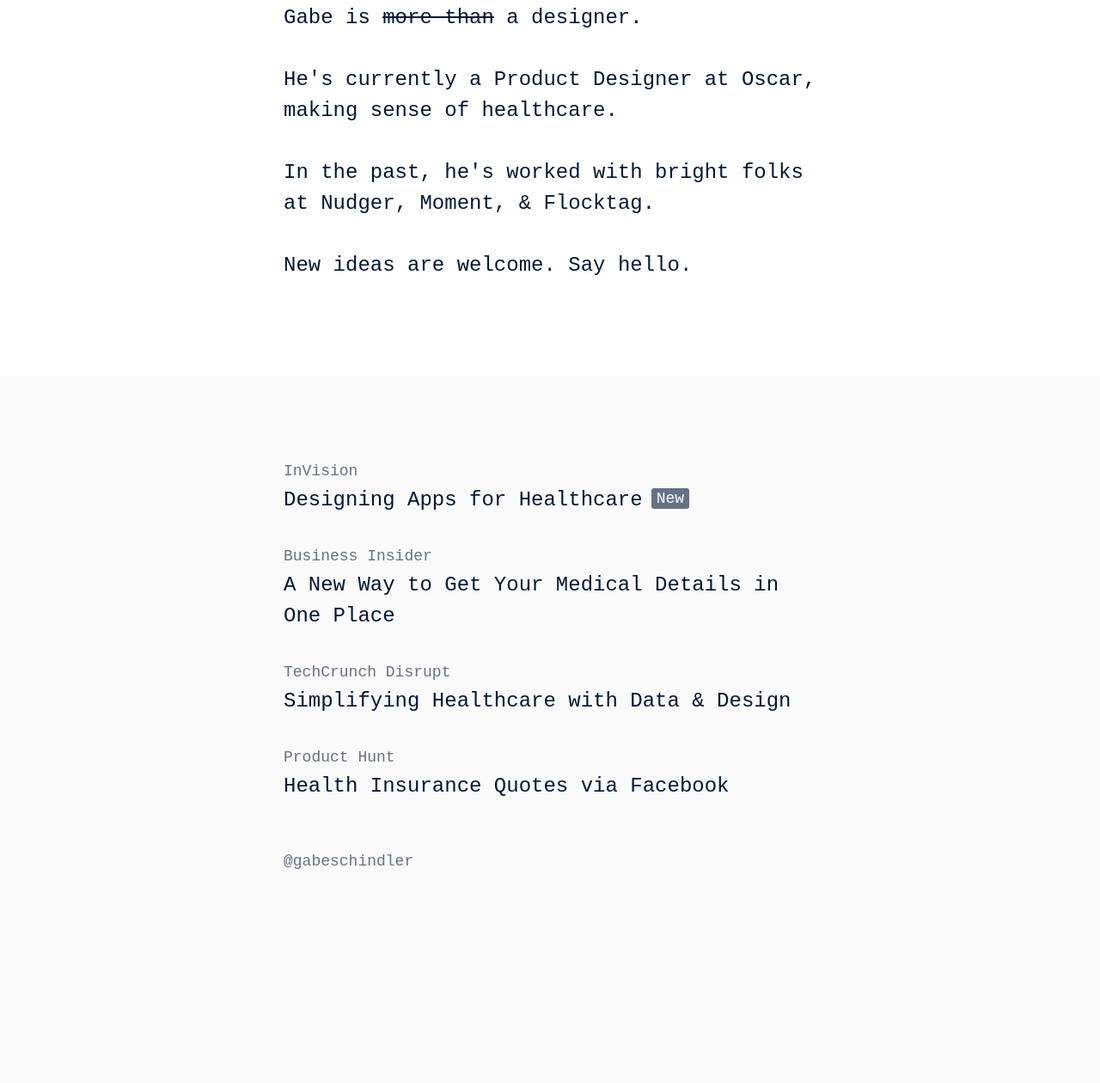
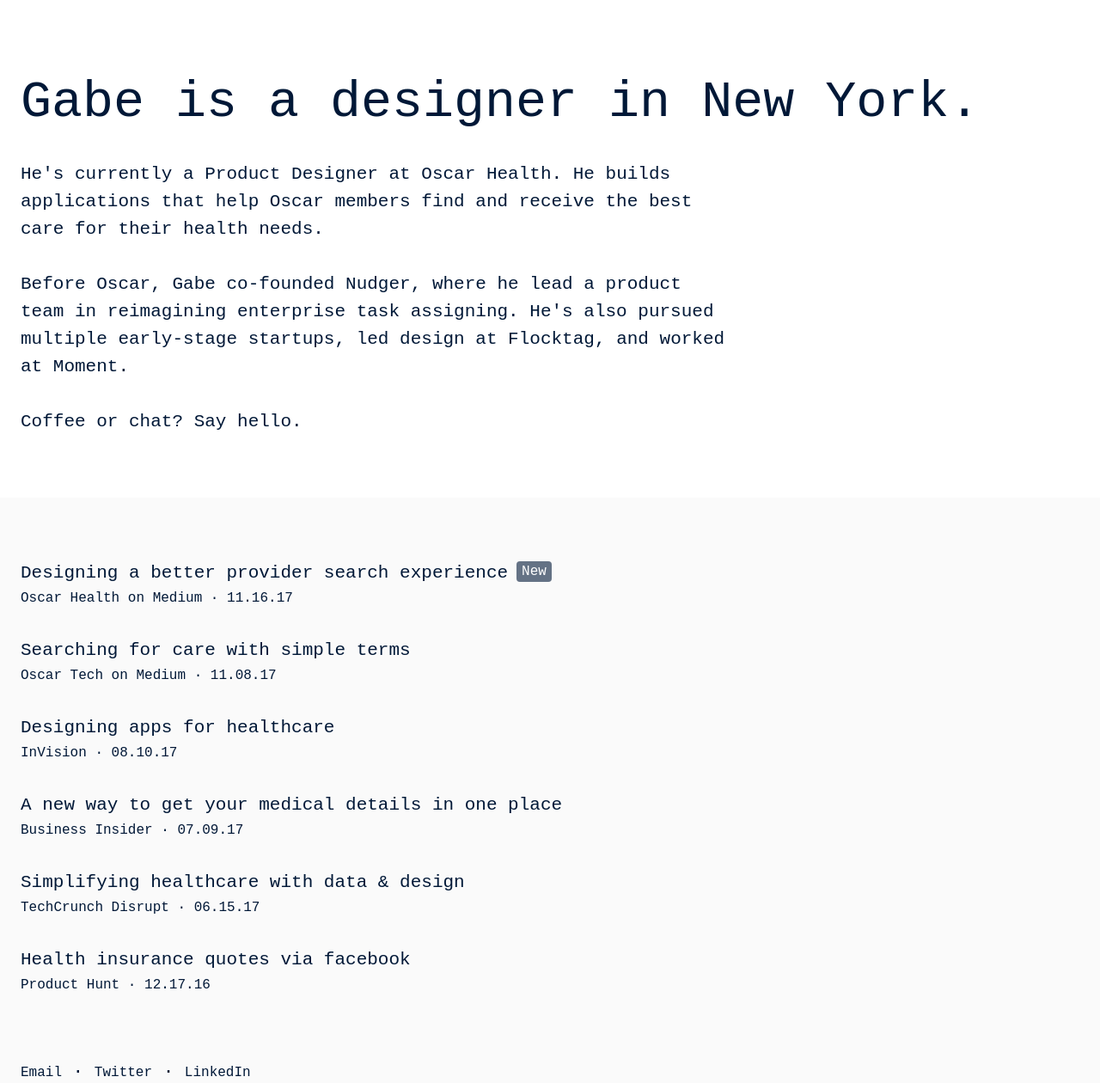
Before and after one commit to gschindler/gschindler.github.io, a plain HTML site: page index.html in a window 1280 px wide. Shown: the part 97-1357 px from the top of the page at 86% size. Before the commit the page ends 1166 px from the top, so only its background shows below. Drawn offline with Linux system fonts and the light colour scheme; a web font is replaced by a local one.

Commit message:
updated layout, new medium articles

```diff
--- a/index.html
+++ b/index.html
@@ -24,43 +24,54 @@
   <body>
     <div class="center">
       <div class="interior">
+        <h1>
+          Gabe is a designer in New York.
+        </h1>
         <p>
-          Gabe is <span class="strike">more than</span> a designer.
+          He's currently a Product Designer at <a class="p-link" href="https://www.hioscar.com/" target="_blank">Oscar Health</a>.
+          He builds applications that help Oscar members find and receive the best care for their health needs.
         </p>
         <p>
-          He's currently a Product Designer at <a class="p-link" href="https://www.hioscar.com/" target="_blank">Oscar</a>, making sense of healthcare.
+          Before Oscar, Gabe co-founded <a class="p-link" href="https://www.nudger.co/" target="_blank">Nudger</a>,
+          where he lead a product team in reimagining enterprise task assigning. He's also pursued multiple early-stage startups,
+          led design at <a class="p-link" href="https://www.flocktag.com/loyalty" target="_blank">Flocktag</a>, and worked at
+          <a class="p-link" href="http://www.momentdesign.com/" target="_blank">Moment</a>.
         </p>
         <p>
-          In the past, he's worked with bright folks at
-          <a class="p-link" href="https://www.nudger.co/" target="_blank">Nudger</a>,
-          <a class="p-link" href="http://www.momentdesign.com/" target="_blank">Moment</a>, &
-          <a class="p-link" href="https://www.flocktag.com/loyalty" target="_blank">Flocktag</a>.
-        </p>
-        <p>
-          New ideas are welcome. Say <a class="p-link" href="mailto:gabeschindler@gmail.com?Subject=Gabe%20<>%20New%20Friend" target="_top">hello</a>.
+          Coffee or chat? Say <a class="p-link" href="mailto:gabeschindler@gmail.com?Subject=Gabe%20<>%20New%20friend" target="_top">hello</a>.
         </p>
       </div>
     </div>
     <div class="footer">
+      <a class="footer-link" href="https://medium.com/oscar-tech/designing-a-better-provider-search-experience-858bc89d0032" target="_blank">
+        <div class="footer-text">Designing a better provider search experience<span class="new">New</span></div>
+        <div class="footer-title">Oscar Health on Medium · 11.16.17</div>
+      </a>
+      <a class="footer-link" href="https://medium.com/oscar-tech/searching-for-care-with-simple-terms-7fc0f3bb7f77" target="_blank">
+        <div class="footer-text">Searching for care with simple terms</div>
+        <div class="footer-title">Oscar Tech on Medium · 11.08.17</div>
+      </a>
       <a class="footer-link" href="https://www.invisionapp.com/blog/designing-healthcare-apps/" target="_blank">
-        <div class="footer-title">InVision</div>
-        <div class="footer-text">Designing Apps for Healthcare<span class="new">New</span></div>
+        <div class="footer-text">Designing apps for healthcare</div>
+        <div class="footer-title">InVision · 08.10.17</div>
       </a>
       <a class="footer-link" href="http://www.businessinsider.com/oscar-health-clinical-dashboard-2017-6" target="_blank">
-        <div class="footer-title">Business Insider</div>
-        <div class="footer-text">A New Way to Get Your Medical Details in One Place</div>
+        <div class="footer-text">A new way to get your medical details in one place</div>
+        <div class="footer-title">Business Insider · 07.09.17</div>
       </a>
       <a class="footer-link" href="https://twitter.com/TechCrunch/status/864186075580739584" target="_blank">
-        <div class="footer-title">TechCrunch Disrupt</div>
-        <div class="footer-text">Simplifying Healthcare with Data & Design</div>
+        <div class="footer-text">Simplifying healthcare with data & design</div>
+        <div class="footer-title">TechCrunch Disrupt · 06.15.17</div>
       </a>
       <a class="footer-link" href="https://www.producthunt.com/posts/oscar-bot-for-messenger" target="_blank">
-        <div class="footer-title">Product Hunt</div>
-        <div class="footer-text">Health Insurance Quotes via Facebook</div>
+        <div class="footer-text">Health insurance quotes via facebook</div>
+        <div class="footer-title">Product Hunt · 12.17.16</div>
       </a>
     </div>
     <div class="connect">
-      <a class="connect-link" href="https://twitter.com/gabeschindler" target="_blank">@gabeschindler</a>
+      <a class="connect-link" href="mailto:gabeschindler@gmail.com?Subject=Gabe%20<>%20New%20friend" target="_top">Email</a> ·
+      <a class="connect-link" href="https://www.linkedin.com/in/gabeschindler/" target="_blank">Twitter</a> ·
+      <a class="connect-link" href="https://www.linkedin.com/in/gabeschindler/" target="_blank">LinkedIn</a>
     </div>
   </body>
 
--- a/style.css
+++ b/style.css
@@ -1,36 +1,36 @@
-@import url('https://rsms.me/interface/interface.css');
+@import url('https://rsms.me/inter/inter-ui.css');
 
 html, body {
   background: #FAFAFA;
   color: #001837;
-  font-size: 24px;
-  font-family: 'Interface', monospace;
+  font-size: 21px;
+  font-family: 'Inter UI', monospace;
   font-weight: 400;
-  line-height: 36px;
+  line-height: 32px;
   -webkit-font-smoothing: antialiased;
   -moz-osx-font-smoothing: grayscale;
 }
 
 .center {
   background: white;
-  padding: 100px 0 74px 0;
+  padding: 180px 0 40px 0;
 }
 
 .interior {
-  width: 620px;
+  width: 928px;
   margin:0 auto;
   background: white;
 }
 
 a {
-  color: blue;
   color: #001837;
   font-weight: 500;
   text-decoration: none;
 }
 
-a:hover {
+a:hover, a:focus {
   color: blue;
+  text-decoration: none;
 }
 
 a:hover .footer-text .new {
@@ -39,13 +39,12 @@ a:hover .footer-text .new {
 
 .new {
   background: rgba(0, 24, 55, .6);
-  border-radius: 3px;
-  -moz-border-radius: 3px;
-  -webkit-border-radius: 3px;
+  border-radius: 4px;
+  -moz-border-radius: 4px;
+  -webkit-border-radius: 4px;
   color: white;
   display: inline-block;
   font-size: 16px;
-  font-size: 18px;
   font-weight: 500;
   line-height: 22px;
   margin-left: 10px;
@@ -54,8 +53,23 @@ a:hover .footer-text .new {
   top: -3px;
 }
 
+h1 {
+  font-size: 60px;
+  line-height: 72px;
+  font-weight: 500;
+  margin-bottom: 32px;
+  width: 60%;
+}
+
+h1 a:hover {
+  text-decoration: underline;
+  cursor: pointer;
+}
+
 p {
-  margin-bottom: 36px;
+  margin-bottom: 32px;
+  margin-left: 16.6667%;
+  width: 66.6667%;
 }
 
 .strike {
@@ -64,17 +78,17 @@ p {
 
 .footer {
   margin: 0 auto;
-  padding: 100px 0 50px 0;
+  padding: 72px 0;
   width: 620px;
 }
 
 a.footer-link {
   display: block;
-  padding-bottom: 36px;
+  margin-bottom: 32px;
 }
 
 a.footer-link:last-child {
-  padding-bottom: 0;
+  margin-bottom: 0;
 }
 
 .footer-text {
@@ -82,24 +96,48 @@ a.footer-link:last-child {
 }
 
 .footer-title {
-  color: rgba(0, 24, 55, .6);
-  font-size: 18px;
-  font-weight: 500;
-  line-height: 22px;
-  margin-bottom: 5px;
+  font-size: 16px;
+  line-height: 26px;
 }
 
 .connect {
   margin: 0 auto;
-  padding-bottom: 50px;
+  padding-bottom: 72px;
   width: 620px;
 }
 
 .connect-link {
-  color: rgba(0, 24, 55, .6);
-  font-size: 18px;
+  font-size: 16px;
   font-weight: 500;
-  line-height: 22px;
+  line-height: 26px;
+}
+
+@media only screen and (max-width: 968px), /*928 + 48px*/
+only screen and (max-device-width : 968px) and (orientation : portrait),
+only screen and (max-device-width : 968px) and (orientation : landscape) {
+
+  .interior {
+    width: -webkit-calc(100% - 48px);
+    width: -moz-calc(100% - 48px);
+    width: -o-calc(100% - 48px);
+    width: -ms-calc(100% - 48px);
+    margin: 0 24px;
+  }
+
+  h1 {
+    width: 100%;
+  }
+
+  p {
+    margin-left: 0;
+  }
+
+  .footer, .connect {
+    width: -webkit-calc(100% - 48px);
+    width: -moz-calc(100% - 48px);
+    width: -o-calc(100% - 48px);
+    width: -ms-calc(100% - 48px);
+  }
 }
 
 @media only screen and (max-width: 720px), /*620 + 60px*/
@@ -107,30 +145,39 @@ only screen and (min-device-width : 320px) and (max-device-width : 720px) and (o
 only screen and (min-device-width : 320px) and (max-device-width : 720px) and (orientation : landscape) {
 
   .center {
-    padding: 50px 0 14px;
+    padding: 180px 0 16px;
+    width: 100%;
   }
 
   .interior {
     padding: 0;
-    width: -webkit-calc(100% - 80px);
-    width: -moz-calc(100% - 80px);
-    width: -o-calc(100% - 80px);
-    width: -ms-calc(100% - 80px);
+    width: -webkit-calc(100% - 48px);
+    width: -moz-calc(100% - 48px);
+    width: -o-calc(100% - 48px);
+    width: -ms-calc(100% - 48px);
+  }
+
+  p {
+    width: 100%;
   }
 
   .footer {
-    padding: 50px 0 50px;
-    width: -webkit-calc(100% - 80px);
-    width: -moz-calc(100% - 80px);
-    width: -o-calc(100% - 80px);
-    width: -ms-calc(100% - 80px);
+    padding: 48px 0 48px;
+    width: -webkit-calc(100% - 48px);
+    width: -moz-calc(100% - 48px);
+    width: -o-calc(100% - 48px);
+    width: -ms-calc(100% - 48px);
   }
 
   .connect {
-    padding-bottom: 50px;
-    width: -webkit-calc(100% - 80px);
-    width: -moz-calc(100% - 80px);
-    width: -o-calc(100% - 80px);
-    width: -ms-calc(100% - 80px);
+    padding-bottom: 48px;
+    width: -webkit-calc(100% - 48px);
+    width: -moz-calc(100% - 48px);
+    width: -o-calc(100% - 48px);
+    width: -ms-calc(100% - 48px);
   }
 }
+
+* {
+  /*box-shadow: inset 0 0 1px red;*/
+}
```
